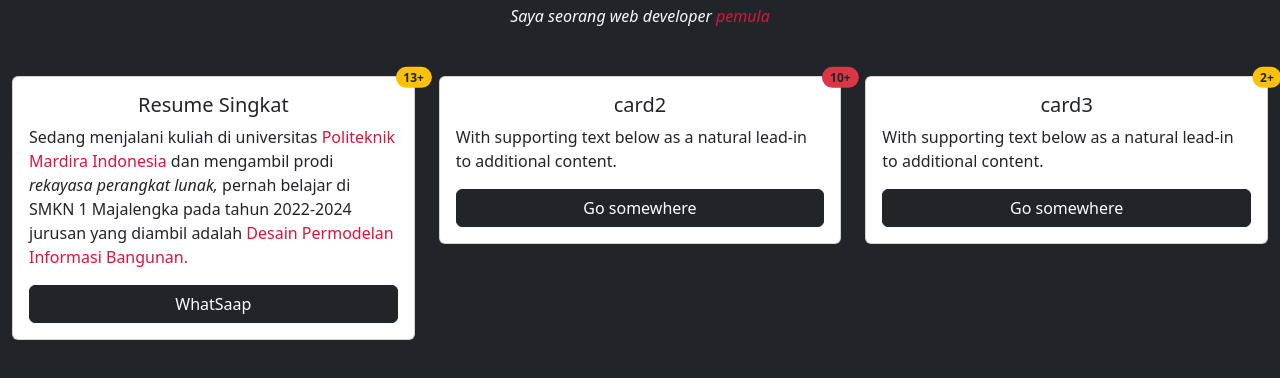
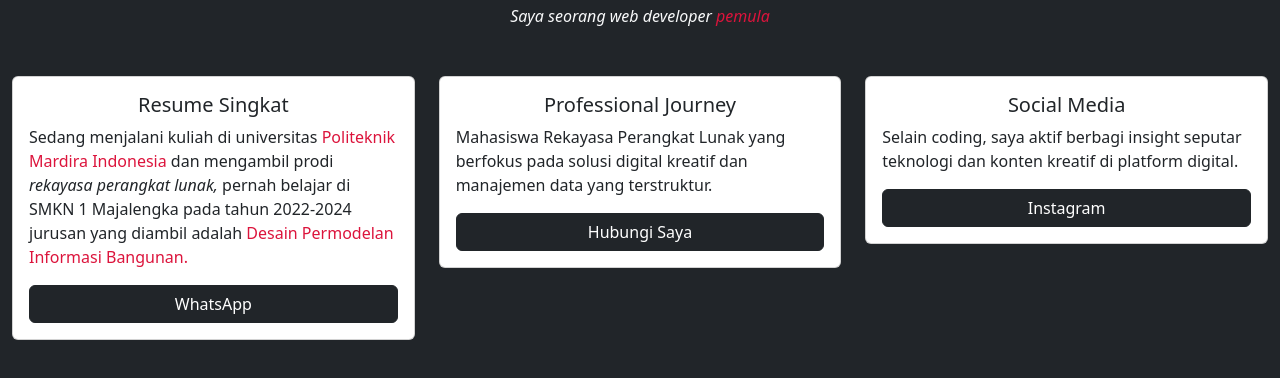
Before and after one commit to muhammadmuftee/website-myporto, a plain HTML site: page index.html in a window 1280 px wide. Shown: the part 630-1008 px from the top of the page. Drawn offline with nearby package versions, Linux system fonts and the light colour scheme.

Commit message:
index.html

```diff
--- a/index.html
+++ b/index.html
@@ -100,41 +100,26 @@
     <div class="card">
       <div class="card-body">
         <h5 class="card-title text-center">Resume Singkat</h5>
-         <span class="position-absolute top-0 start-100 translate-middle badge rounded-pill bg-warning text-dark">
-    13+
-    <span class="visually-hidden">unread messages</span>
-  </span>
-</button>
         <p class="card-text">Sedang menjalani kuliah di universitas <span style="color:crimson"> Politeknik Mardira Indonesia </span> dan mengambil prodi <i>rekayasa perangkat lunak,</i> pernah belajar di SMKN 1 Majalengka pada tahun 2022-2024 jurusan yang diambil adalah <span style="color:crimson"> Desain Permodelan Informasi Bangunan. </span>  </p>
-        <a href="#" class="btn btn-primary btn-dark d-block">WhatSaap</a>
+        <a href="https://wa.me/62895424500050?text=Mau tanya apa" class="btn btn-primary btn-dark d-block">WhatsApp</a>
       </div>
     </div>
   </div>
   <div class="col-sm-4 g-4">
     <div class="card">
       <div class="card-body">
-        <h5 class="card-title text-center">card2</h5>
-         <span class="position-absolute top-0 start-100 translate-middle badge rounded-pill bg-danger text-dark">
-    10+
-    <span class="visually-hidden">unread messages</span>
-  </span>
-</button>
-        <p class="card-text">With supporting text below as a natural lead-in to additional content.</p>
-        <a href="#" class="btn btn-primary btn-dark d-block">Go somewhere</a>
+        <h5 class="card-title text-center ">Professional Journey</h5>
+        <p class="card-text">Mahasiswa Rekayasa Perangkat Lunak yang berfokus pada solusi digital kreatif dan manajemen data yang terstruktur.</p>
+        <a href="/contact/" class="btn btn-primary btn-dark d-block">Hubungi Saya</a>
       </div>
     </div>
   </div>
   <div class="col-sm-4 G-4">
     <div class="card">
       <div class="card-body">
-        <h5 class="card-title text-center">card3</h5>
-         <span class="position-absolute top-0 start-100 translate-middle badge rounded-pill bg-warning text-dark">
-    2+
-    <span class="visually-hidden">unread messages</span>
-  </span>
-</button>
-        <p class="card-text">With supporting text below as a natural lead-in to additional content.</p>
-        <a href="#" class="btn btn-primary btn-dark d-block">Go somewhere</a>
+        <h5 class="card-title text-center">Social Media</h5>
+        <p class="card-text">Selain coding, saya aktif berbagi insight seputar teknologi dan konten kreatif di platform digital.</p>
+        <a href="https://www.instagram.com/muhammadmuftee.01/" class="btn btn-primary btn-dark d-block">Instagram</a>
       </div>
     </div>
   </div>
```
